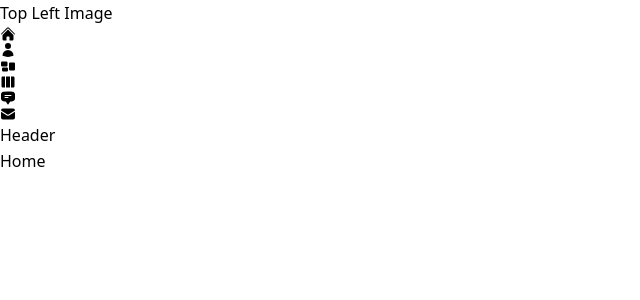
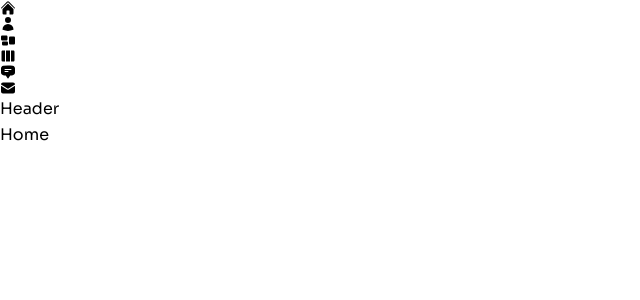
Before and after one commit to MrGhost23/Portfolio, a Next.js app: page / in a window 1280 px wide. Shown: the top 300 px of the page, without its empty margins (0-640 px from the left). Built offline with nearby package versions, Linux system fonts and the light colour scheme.

Commit message:
font class

```diff
--- a/components/Layout.js
+++ b/components/Layout.js
@@ -12,8 +12,7 @@ import TopLeftImg from "./TopLeftImg";
 
 const Layout = ({ children }) => {
   return (
-    <div className="page">
-      <TopLeftImg />
+    <div className={`page ${sora.variable} font-sora relative`}>
       <Navbar />
       <Header />
       {children}
```
